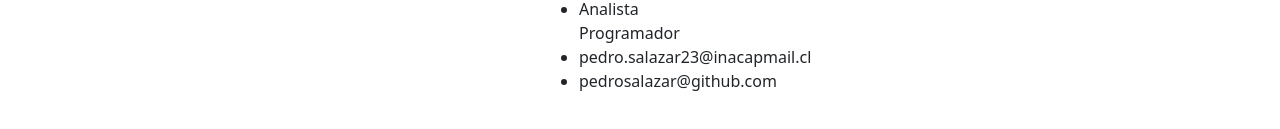
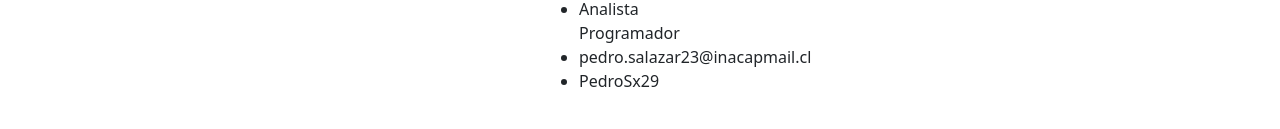
Before and after one commit to PedroSx29/PFE-Clase-4-02-04, a plain HTML site: page index.html in a window 1280 px wide. Shown: the part 837-966 px from the top of the page. Drawn offline with nearby package versions, Linux system fonts and the light colour scheme.

Commit message:
cambio git

```diff
--- a/index.html
+++ b/index.html
@@ -94,7 +94,7 @@
                 <li>Pedro Salazar</li>
                 <li>Analista Programador</li>
                 <li>pedro.salazar23@inacapmail.cl</li>
-                <li>pedrosalazar@github.com</li>
+                <li>PedroSx29</li>
             </ul>
         </div>
     </main>
```
